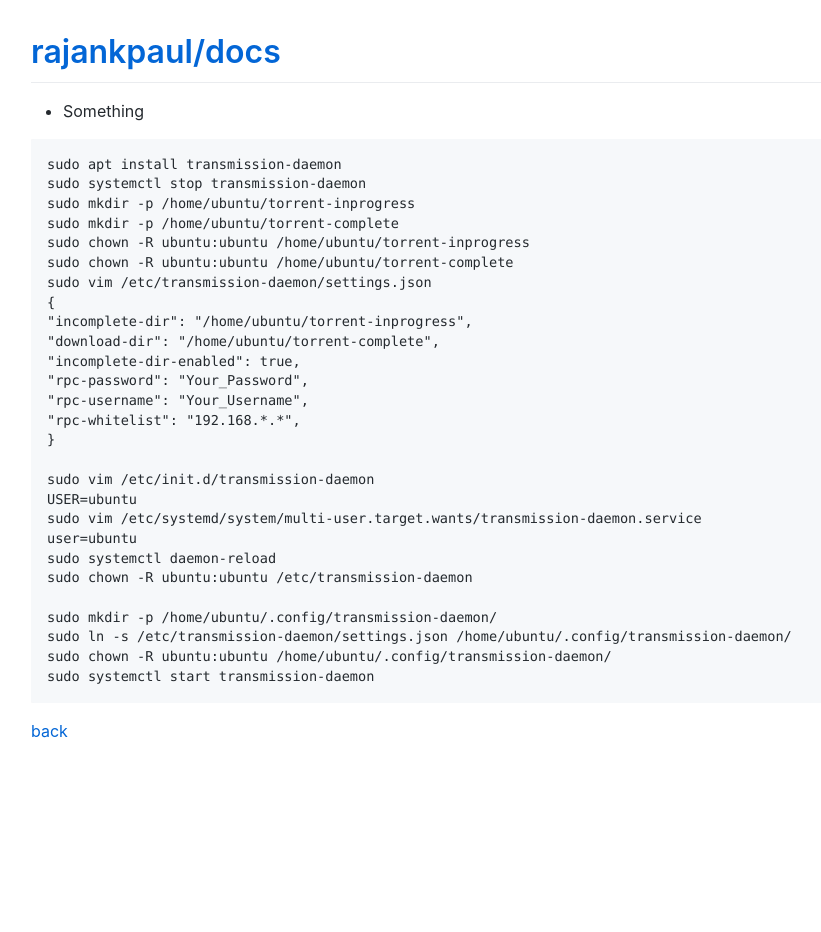
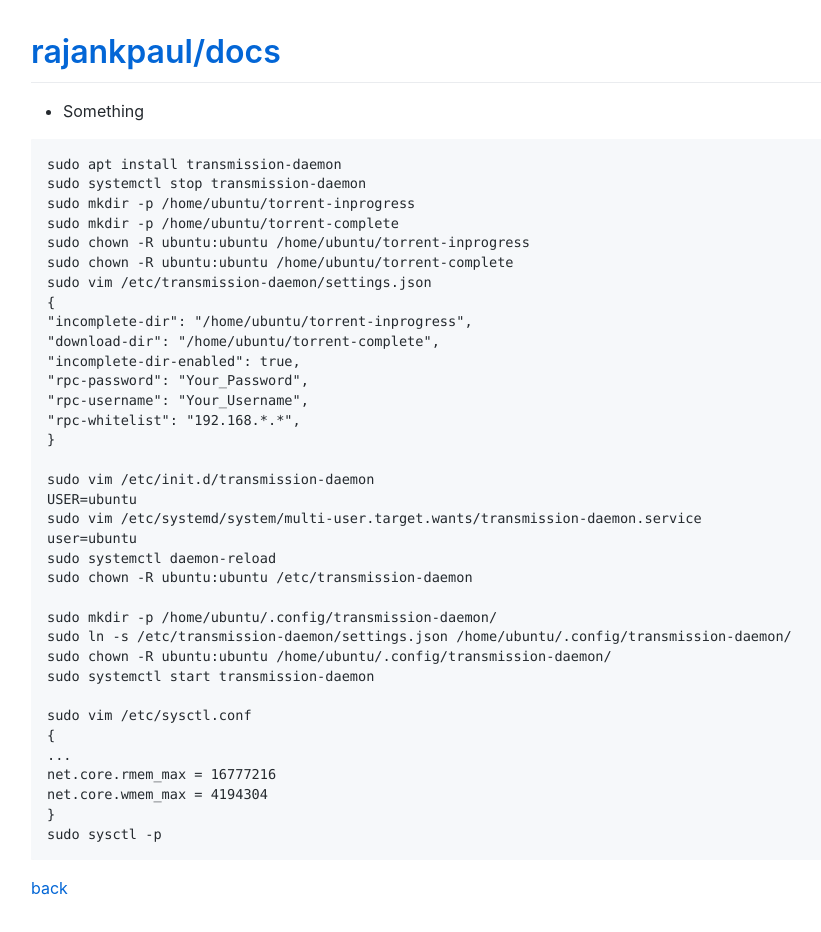
Before and after one commit to rajankpaul/docs, a Jekyll site: the page built from tutorials/linux/transmission/index.md, in a window 1280 px wide. Shown: the whole page, without its empty margins (119-940 px from the left). Built offline with Jekyll 4.4.1, drawn with Linux system fonts in a browser that asks for light colours; comment, search, counter and statistics services are not loaded; before the commit the page ends 900 px from its top, so only the background shows below that.

Commit message:
Update index.md

````diff
--- a/tutorials/linux/transmission/index.md
+++ b/tutorials/linux/transmission/index.md
@@ -33,6 +33,14 @@ sudo mkdir -p /home/ubuntu/.config/transmission-daemon/
 sudo ln -s /etc/transmission-daemon/settings.json /home/ubuntu/.config/transmission-daemon/
 sudo chown -R ubuntu:ubuntu /home/ubuntu/.config/transmission-daemon/
 sudo systemctl start transmission-daemon
+
+sudo vim /etc/sysctl.conf
+{
+...
+net.core.rmem_max = 16777216
+net.core.wmem_max = 4194304
+}
+sudo sysctl -p
 ```
 
 [back](../)
````
